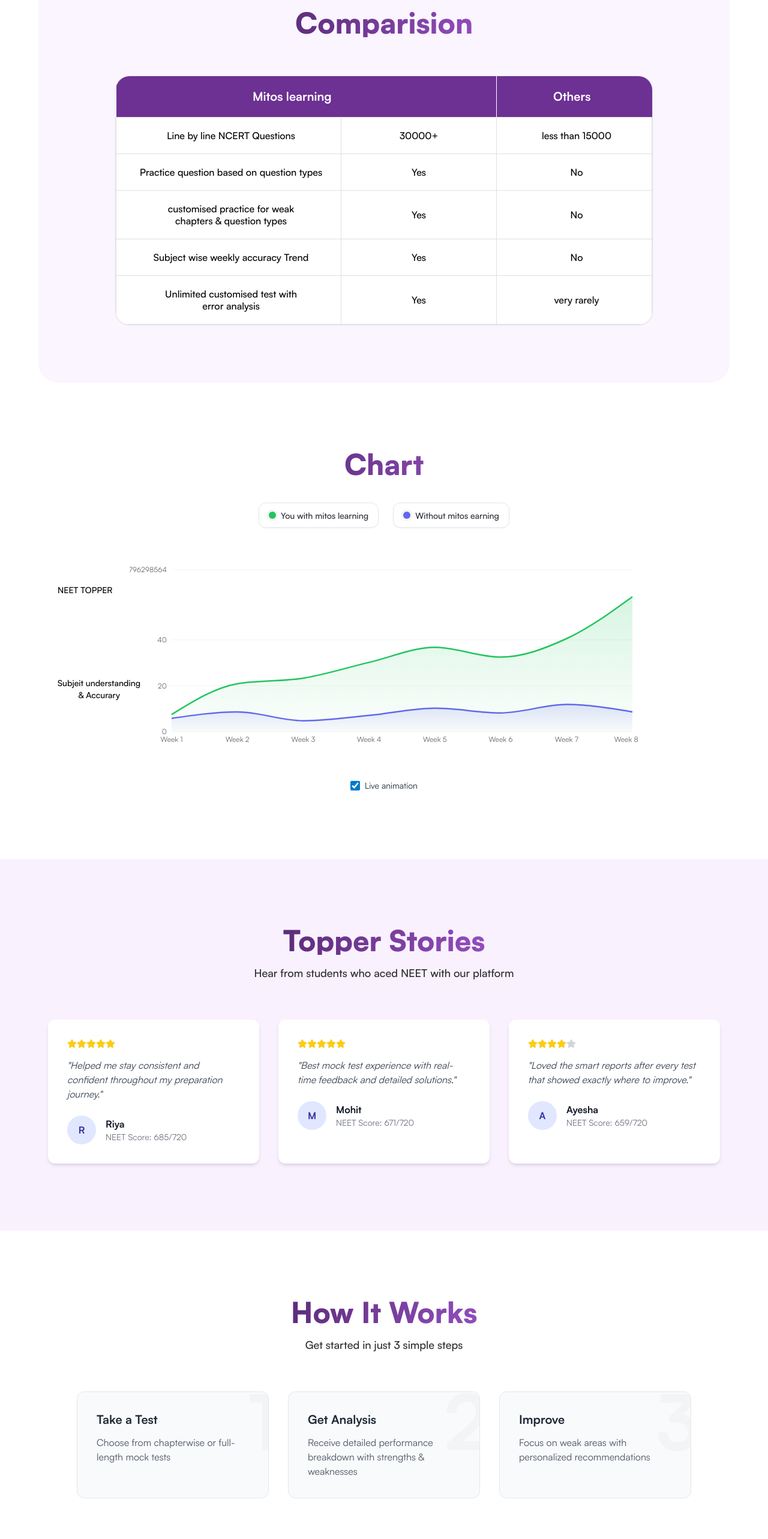
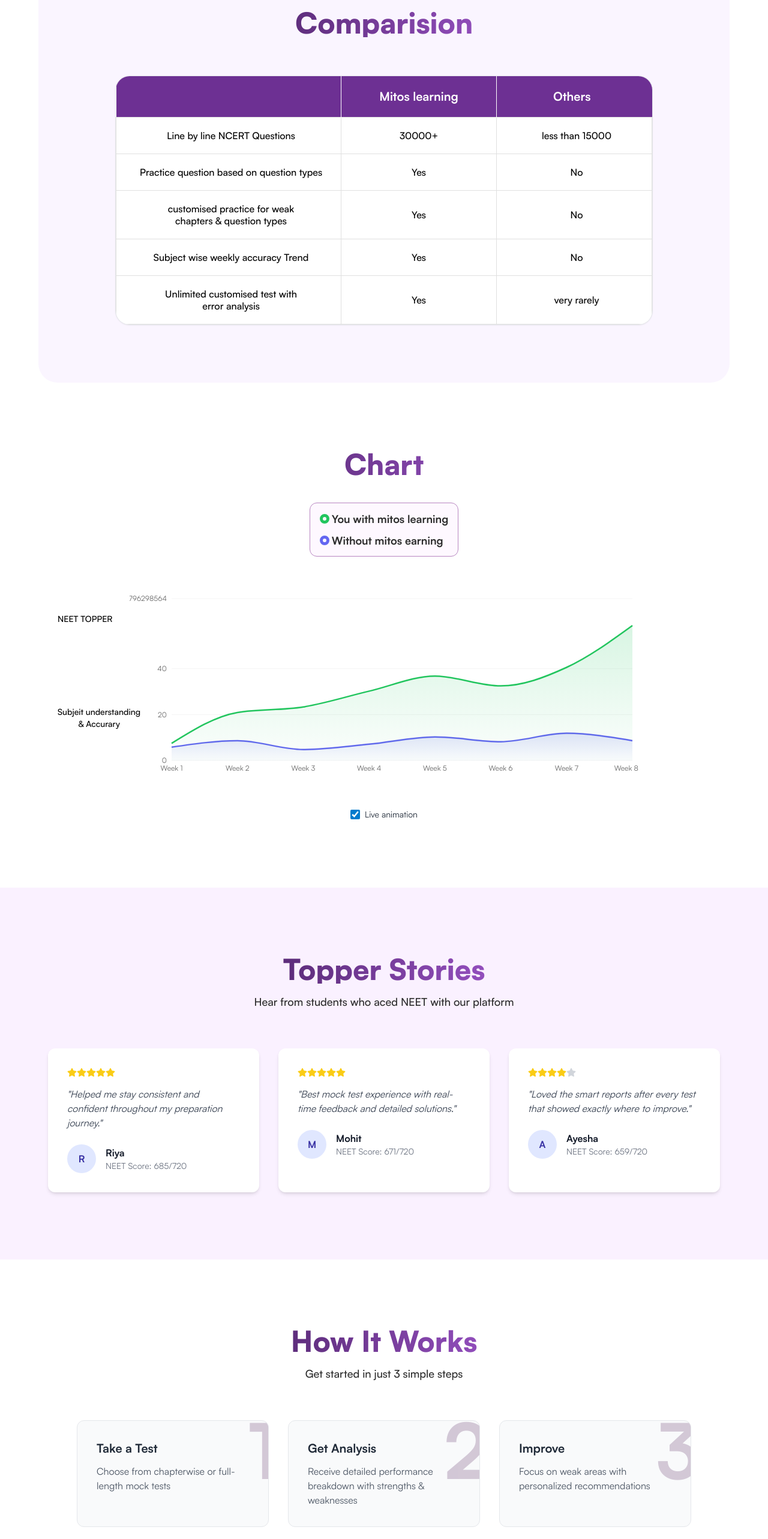
Before and after one commit to Foragefoxoffice/Mitos_frontend, a Next.js app: page /home in a window 1280 px wide. Shown: the part 1740-4306 px from the top of the page at 60% size. Built offline with nearby package versions, Linux system fonts and the light colour scheme.

Commit message:
mitos morning changes

```diff
--- a/src/app/home/ChartComparison.jsx
+++ b/src/app/home/ChartComparison.jsx
@@ -9,7 +9,7 @@ import {
   ResponsiveContainer,
   CartesianGrid,
 } from "recharts";
-import { motion } from "framer-motion";
+import { FaCircleDot } from "react-icons/fa6";
 
 const LegendDot = ({ color }) => (
   <span
@@ -63,14 +63,20 @@ export default function ChartComparison({
         </div>
 
         {/* Legend */}
-        <div className="flex items-center justify-center md:gap-6 gap-1 mb-4">
-          <div className="px-4 py-2 border rounded-xl bg-white shadow-sm">
-            <LegendDot color="#22c55e" />
-            <span className="text-sm font-medium">You with mitos learning</span>
-          </div>
-          <div className="px-4 py-2 border rounded-xl bg-white shadow-sm">
-            <LegendDot color="#6366f1" />
-            <span className="text-sm font-medium">Without mitos earning</span>
+        <div className="flex justify-center">
+          <div className="inline-block py-3 rounded-xl mb-4 bg-[#FEF8FF] border border-[#B886C1]">
+            <div className="px-4 rounded-xl flex items-center gap-1">
+              <FaCircleDot color="#22c55e" />
+              <span className="text-lg font-semibold text-[#2D2D2D]">
+                You with mitos learning
+              </span>
+            </div>
+            <div className="px-4 rounded-xl mt-2 flex items-center gap-1">
+              <FaCircleDot color="#6366f1" />
+              <span className="text-lg font-semibold text-[#2D2D2D]">
+                Without mitos earning
+              </span>
+            </div>
           </div>
         </div>
 
--- a/src/app/home/page.jsx
+++ b/src/app/home/page.jsx
@@ -298,10 +298,10 @@ export default function LandingPage() {
 
               <thead>
                 <tr className="bg-[#6D3093] text-white">
-                  <th className="md:py-5 md:px-4 py-2 px-2 text text-xl font-semibold md:text-end text-center">
+                  <th className="md:py-5 md:px-4 py-2 px-2 text text-xl font-semibold md:text-end text-center"></th>
+                  <th className="md:py-5 md:px-4 py-2 px-2 text-center text-xl border-l border-[#fff] font-semibold">
                     Mitos learning
                   </th>
-                  <th className="md:py-5 md:px-4 py-2 px-2 text-left text-xl font-semibold"></th>
                   <th className="py-5 text-center pl-4 pr-6 border-l border-[#fff] text-xl font-semibold">
                     Others
                   </th>
@@ -501,7 +501,10 @@ export default function LandingPage() {
               viewport={{ once: true }}
               className="bg-gray-50 p-8 rounded-xl border border-gray-200 relative overflow-hidden"
             >
-              <div className="absolute -top-4 -right-4 text-9xl font-bold text-gray-100 z-0">
+              <div
+                style={{ opacity: 0.2 }}
+                className="absolute -top-4 -right-4 text-9xl font-bold text-[#3C0047] z-0"
+              >
                 {step.step}
               </div>
               <div className="relative z-10">
```
